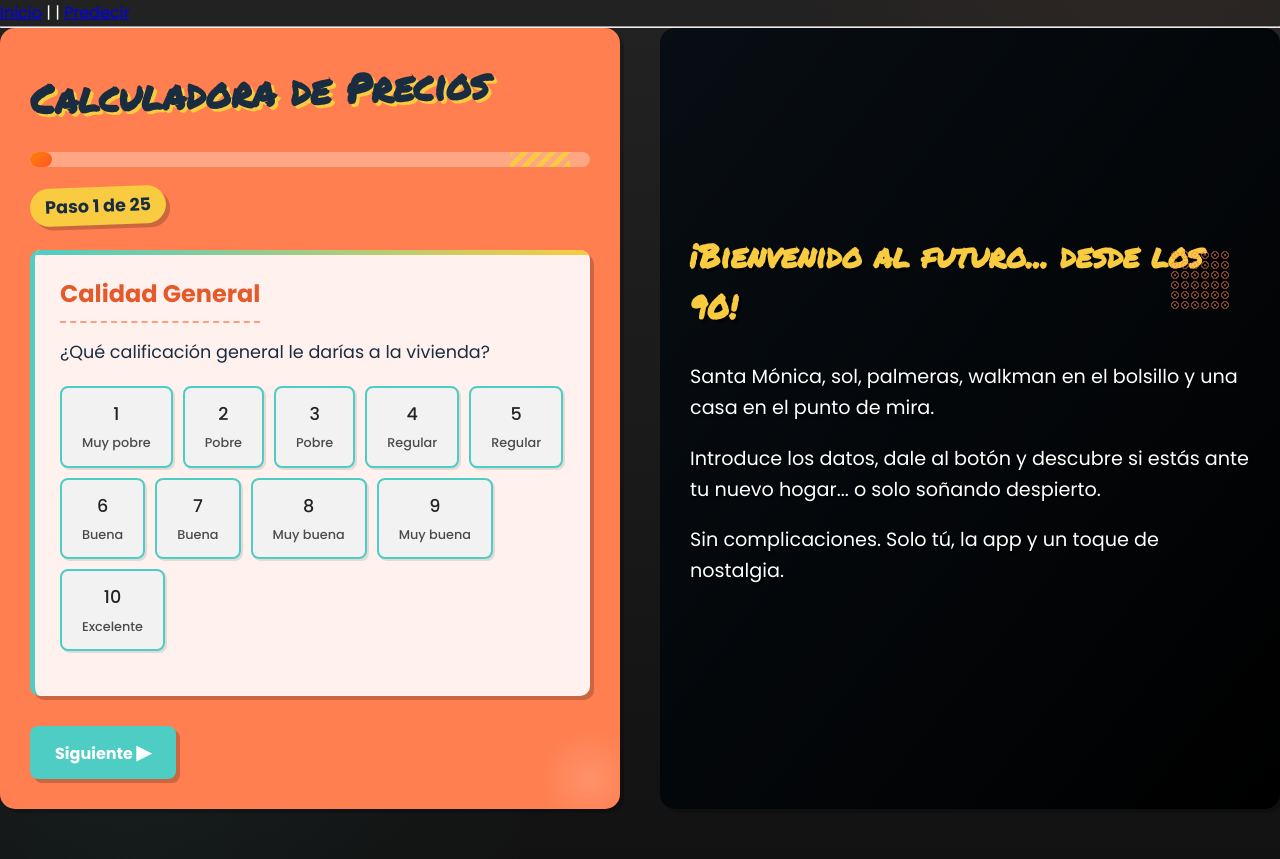
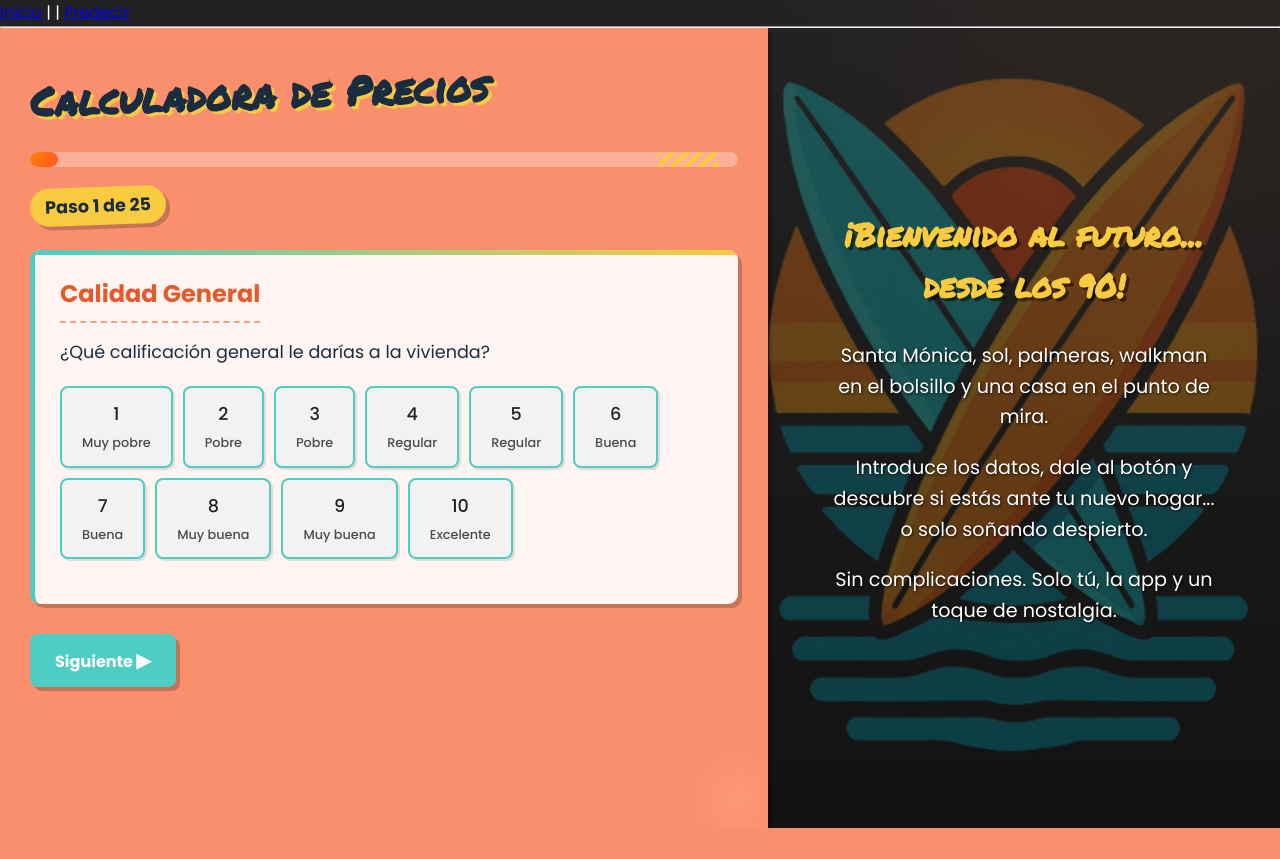
Before and after one commit to Bootcamp-IA-P4/e1_regression, a Flask app: page /predict in a window 1280 px wide. After the commit the page ends 828 px from the top, so only its background shows below. Run offline with Flask 3, Linux system fonts and the light colour scheme.

Commit message:
Styles-JS: Modify styles of predict to improve grid and modify JS to get the form ready to connect with the model

```diff
--- a/app/static/css/california-style.css
+++ b/app/static/css/california-style.css
@@ -1,8 +1,7 @@
-/* California Dreamin' - Estilos Retro 90s */
 @import url('https://fonts.googleapis.com/css2?family=Permanent+Marker&family=Poppins:wght@400;500;700&display=swap');
 
 :root {
-  --color-coral: #ff7f50;
+  --color-coral: #F98F6D;
   --color-coral-light: #ff9e7a;
   --color-coral-dark: #e55a2b;
   --color-teal: #4ecdc4;
@@ -57,19 +56,37 @@ body {
 /* Grid layout para contenido principal */
 .content-grid {
   display: grid;
-  grid-template-columns: 1fr 1fr;
-  gap: 40px;
-  margin-bottom: 50px;
+  grid-template-columns: 60% 40%; /* 60% form, 40% info */
+}
+
+/* Paneles comunes */
+.form-panel,
+.info-panel {
+  position: relative;
+  box-shadow: var(--shadow-retro);
+  overflow: hidden;
+  min-height: 800px;
+}
+
+/* Contenido interno común */
+.form-content,
+.info-content {
+  padding: 30px;
+  width: 100%;
+  height: 100%;
+  position: relative;
+  z-index: 2;
 }
 
 /* Panel del formulario */
 .form-panel {
   background-color: var(--color-coral);
-  border-radius: 15px;
-  padding: 30px;
-  position: relative;
-  box-shadow: var(--shadow-retro);
-  overflow: hidden;
+}
+
+.form-content {
+  display: block;
+  overflow-y: auto;
+  max-height: 100%;
 }
 
 /* Decoración del panel del formulario */
@@ -83,6 +100,33 @@ body {
   background: radial-gradient(circle, var(--color-coral-light) 0%, transparent 70%);
   opacity: 0.6;
   z-index: 1;
+}
+
+/* Panel de información */
+.info-panel {
+  background-image: url('../imgs/Black and Orange Simple Travel Agency Logo (1) 1.png');
+  color: var(--color-white);
+  width: 100%;
+  display: flex;
+  justify-content: center;
+  align-items: center;
+  background-size: cover;
+  background-position: center;
+  background-blend-mode: overlay;
+  padding: 30px; /* padding uniforme */
+  box-sizing: border-box;
+}
+
+.info-content {
+  max-width: 100%;
+  width: 100%;
+  padding: 30px;
+  display: flex;
+  flex-direction: column;
+  align-items: center;
+  justify-content: center;
+  text-align: center;
+  box-sizing: border-box;
 }
 
 /* Título principal retro */
@@ -350,29 +394,9 @@ input[type="text"]:focus {
   font-size: 1.2rem;
 }
 
-/* Panel de información/resultados */
-.info-panel {
-  background-color: rgba(0, 0, 0, 0.7);
-  border-radius: 15px;
-  padding: 30px;
-  color: var(--color-white);
-  box-shadow: var(--shadow-retro);
-  position: relative;
-  overflow: hidden;
-  display: flex;
-  flex-direction: column;
-  justify-content: center;
-  /* Reemplazando la imagen por un gradiente para eliminar dependencias */
-  background-image: linear-gradient(to bottom right, #1a2d40, #000000);
-  background-size: cover;
-  background-position: center;
-  background-blend-mode: overlay;
-}
-
 /* Contenido descriptivo */
 .description-content {
   position: relative;
-  z-index: 2;
 }
 
 .description-content h2 {
@@ -392,31 +416,13 @@ input[type="text"]:focus {
 /* Decoraciones */
 .beach-decoration {
   position: absolute;
-  bottom: 20px;
-  right: 20px;
+  bottom: 50px;
+  right: 50px;
   width: 80px;
   height: 80px;
-  content: '🌴';
-  font-size: 50px;
+  z-index: 1;
 }
 
-.dot-decoration {
-  position: absolute;
-  top: 20px;
-  right: 20px;
-  width: 60px;
-  height: 60px;
-  background-image: radial-gradient(
-    var(--color-coral) 20%,
-    transparent 20%,
-    transparent 40%,
-    var(--color-coral) 40%,
-    var(--color-coral) 60%,
-    transparent 60%
-  );
-  background-size: 10px 10px;
-  opacity: 0.5;
-}
 
 /* Contenido de resultados */
 .result-content {
@@ -543,8 +549,9 @@ input[readonly] {
     gap: 30px;
   }
 
+  .form-panel,
   .info-panel {
-    min-height: 400px;
+    min-height: auto;
   }
 
   .retro-title {
@@ -601,4 +608,9 @@ input[readonly] {
   .price-value {
     font-size: 2rem;
   }
+
+  .beach-decoration,
+  .dot-decoration {
+    display: none;
+  }
 }
--- a/app/templates/predict.html
+++ b/app/templates/predict.html
@@ -6,6 +6,7 @@
     <div class="content-grid">
         <!-- Panel izquierdo (formulario) -->
         <div class="form-panel">
+            <div class="form-content">
             <h1 class="retro-title">Calculadora de Precios</h1>
 
             <!-- Barra de progreso animada con zigzag -->
@@ -683,11 +684,12 @@
         ¡Calcular Precio! <span class="btn-icon">🏠</span>
     </button>
 </div>
-
 </form>
+</div>
 </div>
 
 <div class="info-panel" id="info-panel">
+    <div class="info-content">
         <!-- Contenido descriptivo (visible inicialmente) -->
         <div id="description-content" class="description-content">
             <h2>¡Bienvenido al futuro... desde los 90!</h2>
@@ -725,6 +727,7 @@
             <div class="result-decoration"></div>
         </div>
     </div>
+</div>
 </div><!-- Cierre del content-grid -->
 </div>
 {% endblock %}
```
Also changed, not shown: app/static/js/index.js (+140 -39 lines), app/static/imgs/Black and Orange Simple Travel Agency Logo (1) 1.png (added). Lines whose indentation alone changed are shown as unchanged.
